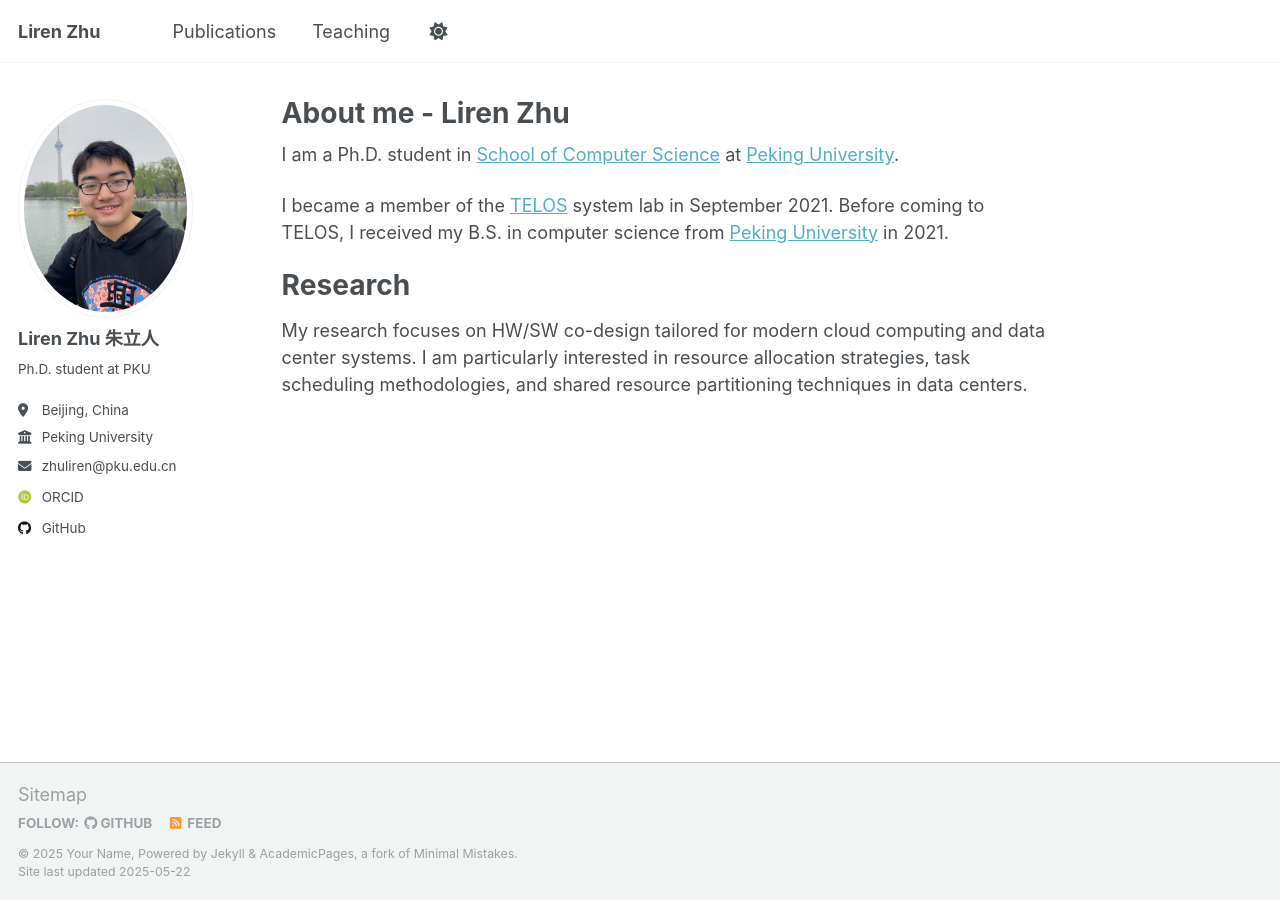
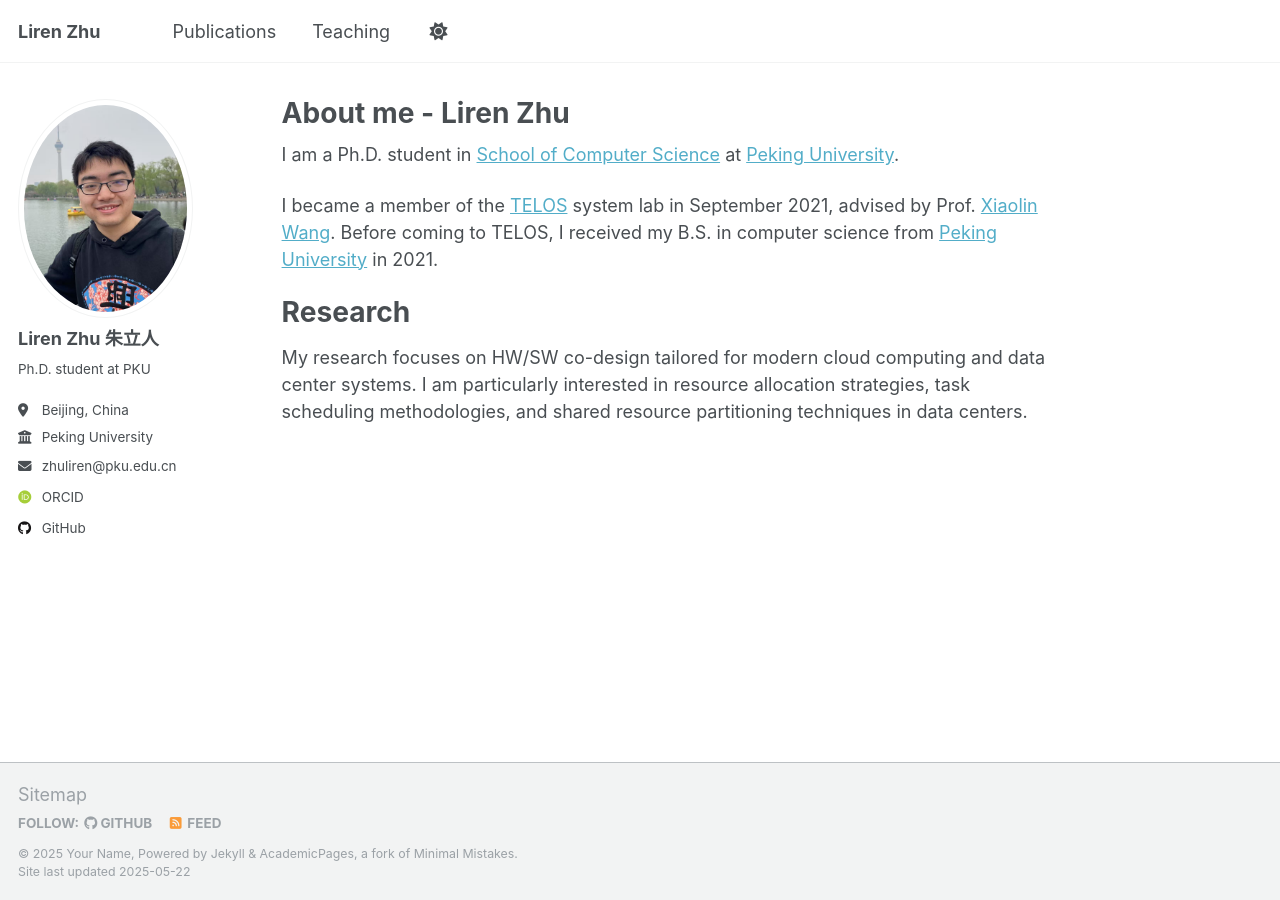
Before and after one commit to PKU-ZLR/PKU-ZLR.github.io, a Jekyll site: the page built from _pages/about.md, in a window 1280 px wide. Built offline with Jekyll 4.4.1, drawn with Linux system fonts in a browser that asks for light colours; some web fonts are replaced.

Commit message:
Update about.md

```diff
--- a/_pages/about.md
+++ b/_pages/about.md
@@ -9,7 +9,7 @@ redirect_from:
 
 I am a Ph.D. student in [School of Computer Science](https://cs.pku.edu.cn/English/Home.htm) at [Peking University](https://english.pku.edu.cn/).
 
-I became a member of the [TELOS](https://telos-syslab.github.io/) system lab in September 2021. Before coming to TELOS, I received my B.S. in computer science from [Peking University](https://www.pku.edu.cn/) in 2021.
+I became a member of the [TELOS](https://telos-syslab.github.io/) system lab in September 2021, advised by Prof. [Xiaolin Wang](https://cs.pku.edu.cn/info/1083/1703.htm). Before coming to TELOS, I received my B.S. in computer science from [Peking University](https://www.pku.edu.cn/) in 2021.
 
 Research
 ======
```
